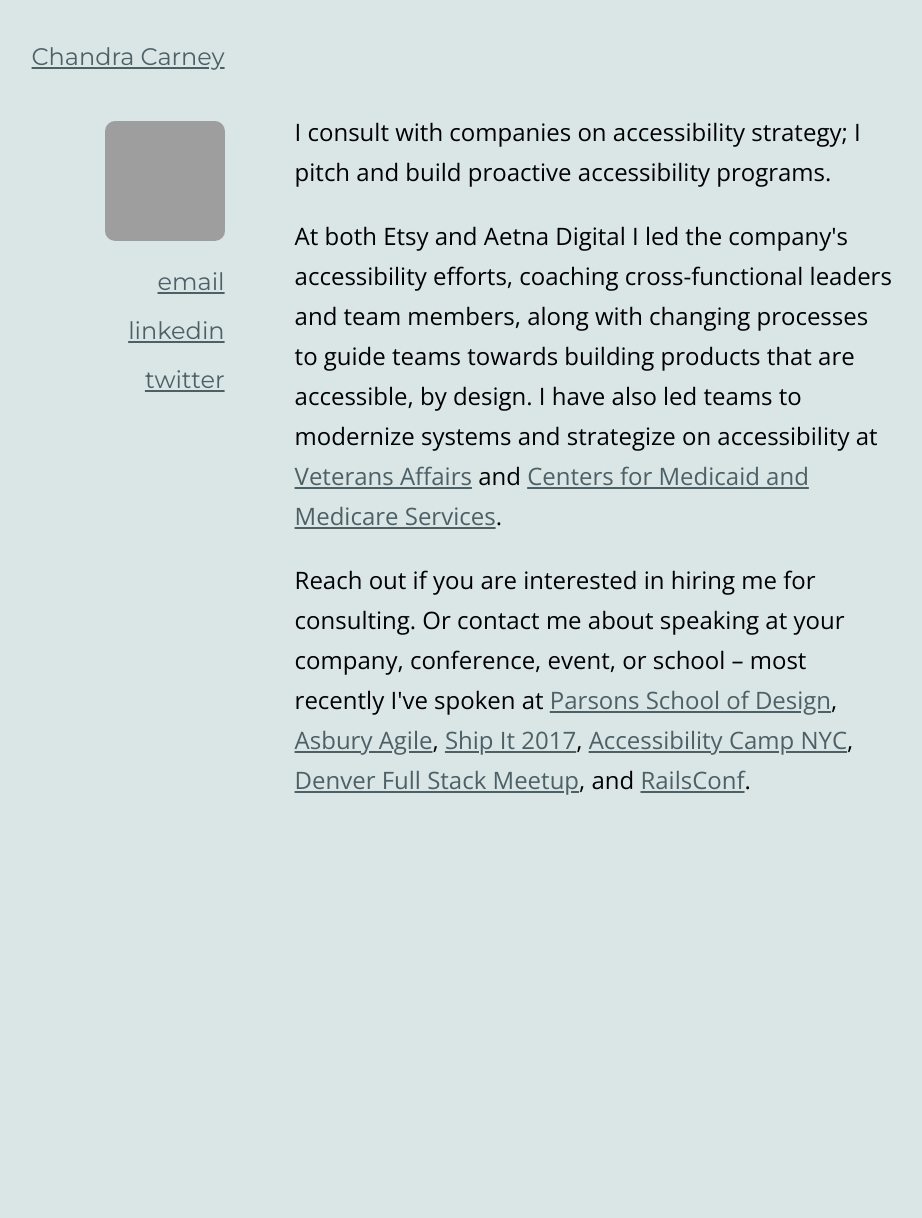
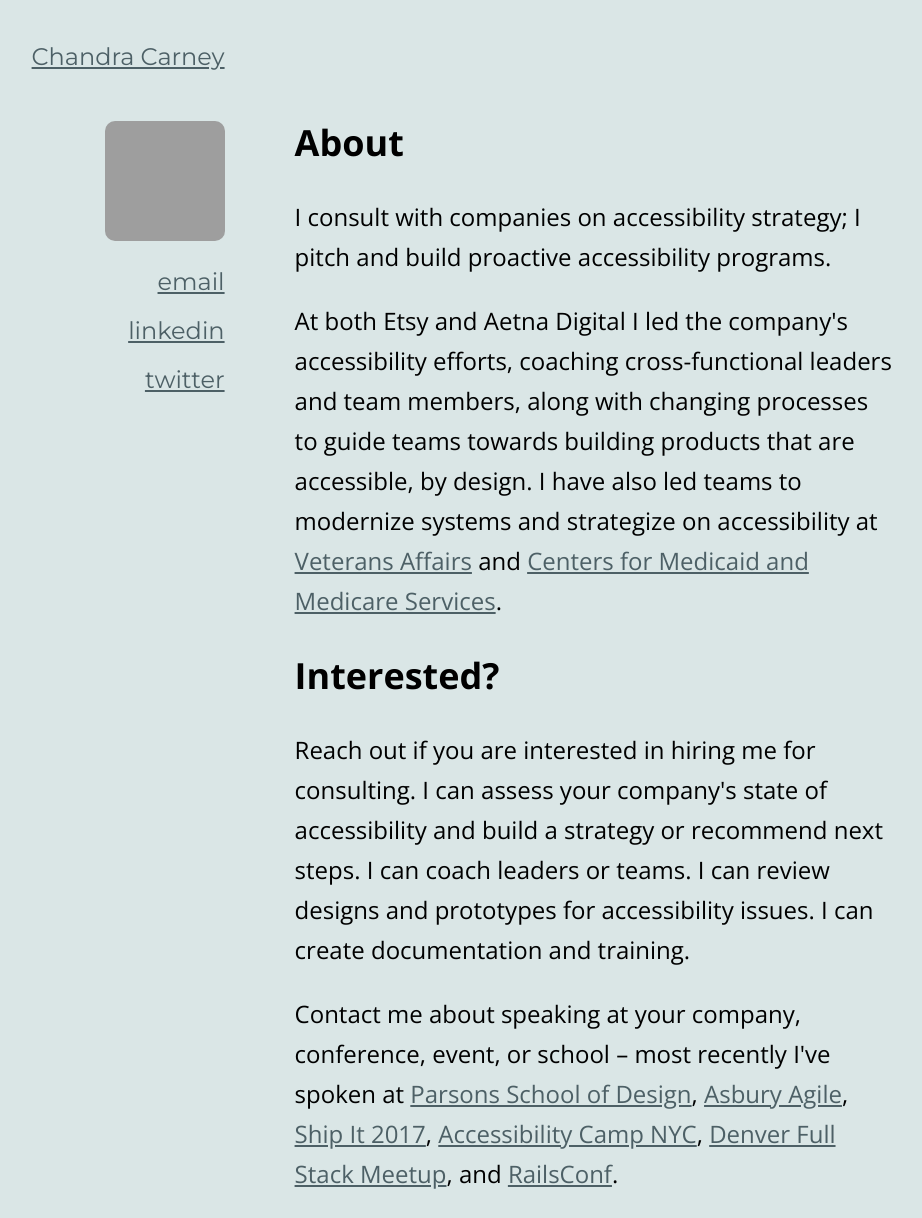
Before and after one commit to chandracarney/chandracarney.github.io, a Jekyll site: the page built from index.html, in a window 1280 px wide. Shown: the whole page, without its empty margins (58-980 px from the left). Built offline with Jekyll 4.4.1, drawn with Linux system fonts in a browser that asks for light colours; before the commit the page ends 900 px from its top, so only the background shows below that; grey boxes are pictures that could not be loaded.

Commit message:
Add types of consulting options, add headings.

```diff
--- a/index.html
+++ b/index.html
@@ -1,6 +1,9 @@
 ---
 layout: default
 ---
+<h2>
+  About
+</h2>
 <p>
   I consult with companies on accessibility strategy; I pitch and build proactive accessibility programs.
 </p>
@@ -9,7 +12,15 @@ layout: default
   At both Etsy and Aetna Digital I led the company's accessibility efforts, coaching cross-functional leaders and team members, along with changing processes to guide teams towards building products that are accessible, by design. I have also led teams to modernize systems and strategize on accessibility at <a href="https://www.va.gov/opa/pressrel/pressrelease.cfm?id=5436">Veterans Affairs</a> and <a href="https://www.navapbc.com/case-studies/cloud-infrastructure-in-the-federal-government.html">Centers for Medicaid and Medicare Services</a>.
 </p>
 
-<p>Reach out if you are interested in hiring me for consulting. Or contact me about speaking at your company, conference, event, or school – most recently I've spoken at
+<h2>
+  Interested?
+</h2>
+<p>
+  Reach out if you are interested in hiring me for consulting. I can assess your company's state of accessibility and build a strategy or recommend next steps. I can coach leaders or teams. I can review designs and prototypes for accessibility issues. I can create documentation and training.
+</p>
+
+<p>
+  Contact me about speaking at your company, conference, event, or school – most recently I've spoken at
   <a href="https://www.newschool.edu/parsons/">Parsons School of Design</a>,
   <a href="http://www.asburyagile.com/">Asbury Agile</a>,
   <a href="https://shipitconf.org/">Ship It 2017</a>,
```
